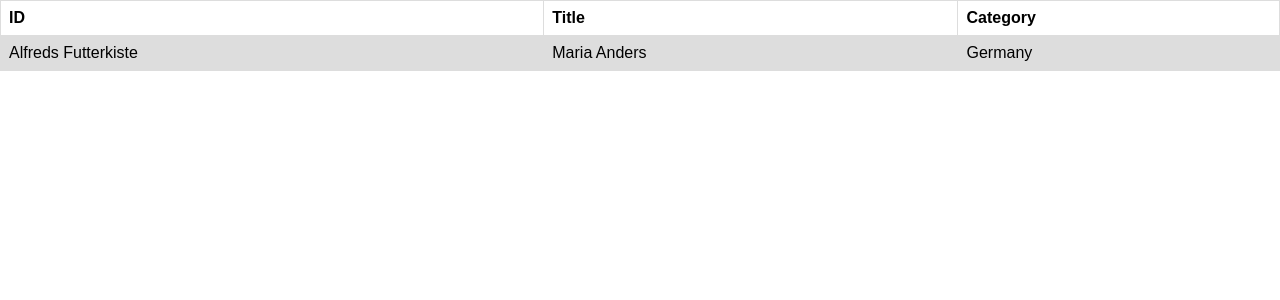
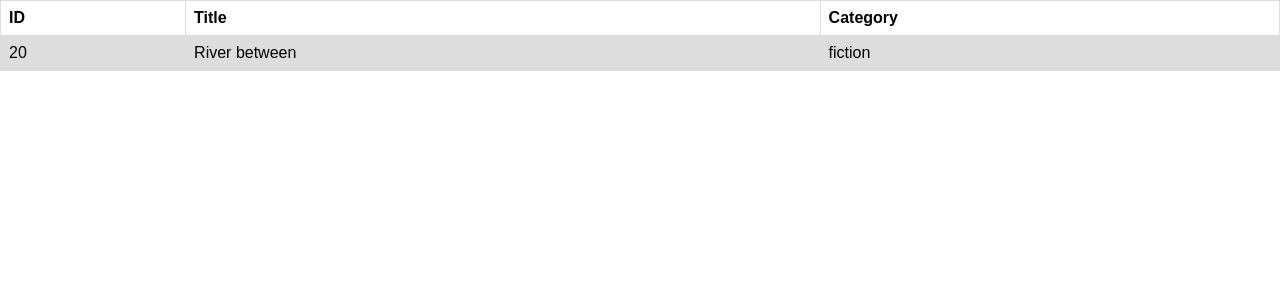
Before and after one commit to imhilla/Bookstore, a React (Create React App) app: page / in a window 1280 px wide. Shown: the top 300 px of the page. Built offline with nearby package versions, Linux system fonts and the light colour scheme.

Commit message:
add book component object as props

```diff
--- a/src/components/book.js
+++ b/src/components/book.js
@@ -4,9 +4,9 @@ class Book extends React.Component {
   render() {
     return (
       <tr>
-        <td>Alfreds Futterkiste</td>
-        <td>Maria Anders</td>
-        <td>Germany</td>
+        <td>{this.props.id}</td>
+        <td>{this.props.title}</td>
+        <td>{this.props.category}</td>
       </tr>
     )
   }
--- a/src/components/booklist.js
+++ b/src/components/booklist.js
@@ -1,17 +1,12 @@
 import React from 'react';
 import Book from './book';
+// import PropTypes from 'prop-types'
 
 class BookList extends React.Component {
-  // constructor(props) {
-  //   super(props)
-  //   this.state = {
-  //   id: ,
-  //   title: ,
-  //   category: ,
-  //   }
-  // }
 
   render() {
+    const book = { id: '20', title: 'River between', category: 'fiction' };
+
     return (
       <div>
         <table>
@@ -20,7 +15,7 @@ class BookList extends React.Component {
             <th>Title</th>
             <th>Category</th>
           </tr>
-         <Book />
+          <Book {...book} />
         </table>
       </div>
     )
--- a/src/index.js
+++ b/src/index.js
@@ -1,8 +1,13 @@
 import React from 'react';
 import ReactDOM from 'react-dom';
+// import { Provider } from 'react-redux'
+// import { createStore } from 'redux'
+// import { rootReducer } from './reducers'
 import './index.css';
 import App from './App';
 import * as serviceWorker from './serviceWorker';
+
+// const store = createStore(rootReducer)
 
 ReactDOM.render(
   <React.StrictMode>
```
